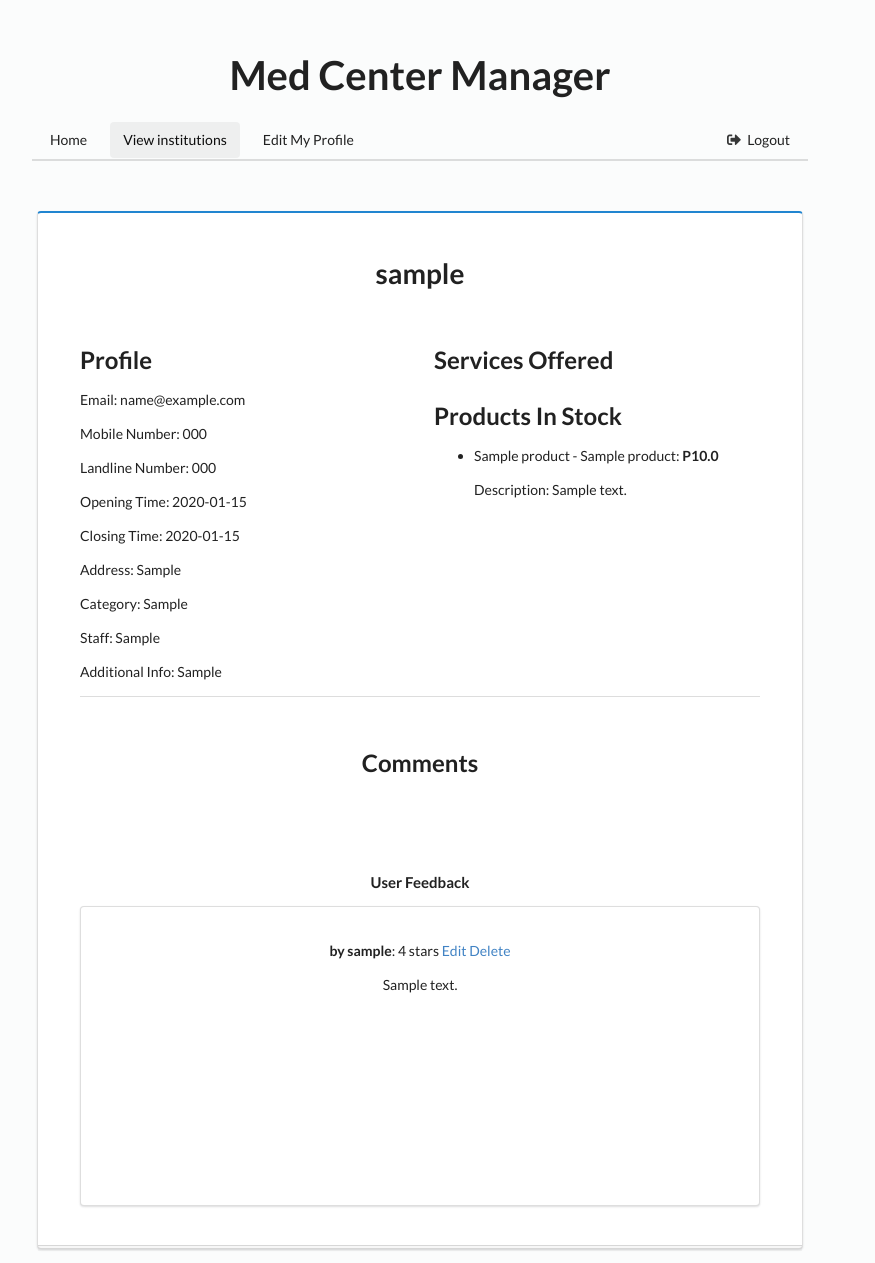
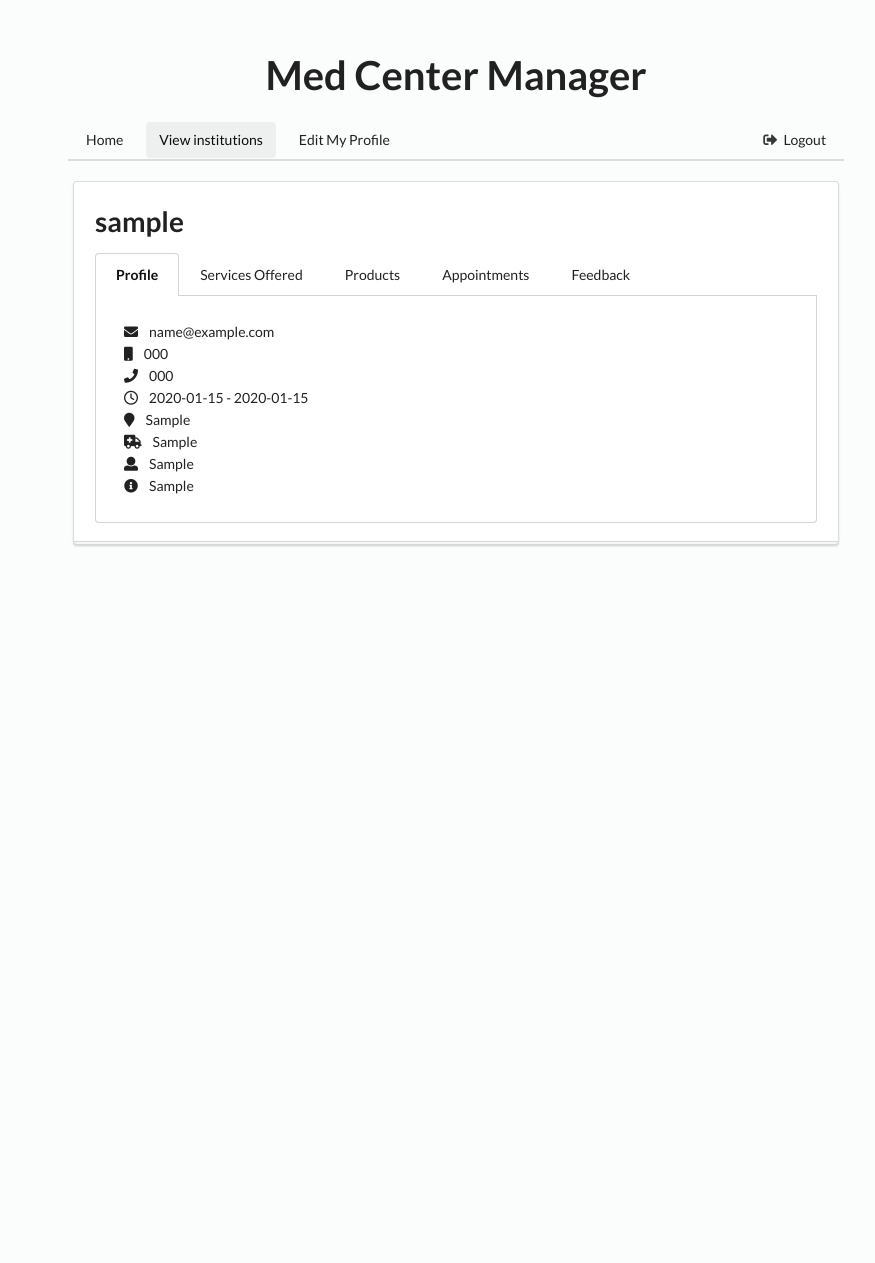
Before and after one commit to gabrielchase/CS-165-Medical-Center-Manager, a Django app: a page that uses src/templates/base.html in a window 1280 px wide. Shown: the whole page, without its empty margins (220-1095 px from the left). After the commit the page ends 547 px from the top, so only its background shows below. Run offline with Django 3.2, Linux system fonts and the light colour scheme; a user stored in the database is signed in; tables that the repository leaves empty hold one stand-in row (values such as "Sample post"); parts of the project's set-up code (start-up, migrations or seed data) failed here and were passed over; some libraries are stand-ins or nearby versions.

Commit message:
Updated appointments, admin, institution, and users pages

```diff
--- a/src/templates/base.html
+++ b/src/templates/base.html
@@ -11,6 +11,7 @@
     <link rel="stylesheet" type="text/css" href="{% static 'main.css' %}"/>
 
     <script src="https://code.jquery.com/jquery-3.1.0.min.js"></script>
+    <script src="https://use.fontawesome.com/5b20e0794d.js"></script>
 
     <link rel="stylesheet" type="text/css" href="https://cdnjs.cloudflare.com/ajax/libs/semantic-ui/2.2.6/semantic.css">
     <link rel="stylesheet" type="text/css" href="{% static '/bower_components/semantic-ui-calendar/dist/calendar.min.css' %}"/>
@@ -19,6 +20,10 @@
     <script src="https://cdnjs.cloudflare.com/ajax/libs/semantic-ui/2.2.6/semantic.js"></script>
     <script src="https://cdn.jsdelivr.net/semantic-ui/2.2.13/semantic.min.js"></script>
     <style>
+
+        body {
+            background-color: #FBFCFC;
+        }
         .ui.divided.list.modlist {
             margin-top: 0;
         }
@@ -28,12 +33,25 @@
         .ui.divided.list.modlist .item:first-child {
             padding-top: 0;
         }
+
+        .stars {
+            padding: 5px 0;
+        }
+
+        .stars.stars-4 > i.star.icon:nth-child(5), .stars.stars-3 > i.star.icon:nth-child(5), .stars.stars-3 > i.star.icon:nth-child(4), .stars.stars-2 > i.star.icon:nth-child(5), .stars.stars-2 > i.star.icon:nth-child(4), .stars.stars-2 > i.star.icon:nth-child(3), .stars.stars-1 > i.star.icon:nth-child(5), .stars.stars-1 > i.star.icon:nth-child(4), .stars.stars-1 > i.star.icon:nth-child(3), .stars.stars-1 > i.star.icon:nth-child(2), .stars.stars-0 > i.star.icon {
+            color: #ededed;
+        }
+
+        .stars > i.star.icon {
+            color: #ffdd11;
+            margin:0;
+        }
     </style>
 </head>
 
-<body style="background-color: #FBFCFC">
+<body>
     <h1 id="medcentermanager" class="ui header" align="center" style="margin-bottom:20px;">Med Center Manager</h1>
-{% block messages %}
+    {% block messageblock %}
     {% if messages %}
     {% if messages|length == 1 %}
     {% for message in messages %}
@@ -49,7 +67,8 @@
     </div>
     {% endif %}
     {% endif %}
-{% endblock messages %}
+    {% endblock messageblock %}
+
     {% block content %}
     {% endblock content %}
 
--- a/src/templates/users/user.html
+++ b/src/templates/users/user.html
@@ -1,8 +1,10 @@
-<div class="ui grid container center aligned">
+<div class="ui grid container centered aligned">
     <div class="column"></div>
     <div class="eleven wide column">
         {% extends "base.html" %}
+
         {% block content %}
+
         <div class="row">
             <div class="ui secondary menu" style="border-bottom: 2px solid rgba(34, 36, 38, 0.15);" >
               <a class="item" href={% url 'dashboard:home' %}>Home</a>
@@ -14,36 +16,79 @@
             </div>
         </div>
     </div>
+
     <div class="row">
-                <div class="ui blue very padded stacked segment">
+        <div class="ui padded stacked segment" style="margin-top: 20px;">
             <h1>{{ object.username }}</h1>
-                    <br>
-                    <br>
 
-                    <div class="ui grid">
-                        <div class="two column row">
-                            <div class="column" style="text-align: left">
-                                <h2>Profile</h2>
-                                <p>Email: {{ object.email }}</p>
-                                <p>Mobile Number: {{ object.mobile_number }}</p>
-                                <p>Landline Number: {{ object.landline_number }}</p>
+            <div class="ui top attached tabular menu">
+                <a class="{% if not current_feedback %}active{% endif %}  item" data-tab="profile">Profile</a>
+                <a class="item" data-tab="services">Services Offered</a>
+                <a class="item" data-tab="products">Products</a>
+                <a class="item" data-tab="appointments">Appointments</a>
+                <a class="{% if current_feedback %}active{% endif %} item" data-tab="feedback">Feedback</a>
+            </div>
+            <div class="ui bottom attached segment">
+              <div class="ui {% if not current_feedback %}active{% endif %} tab" data-tab="profile">
+                <div class="ui basic segment" style="text-align: left">
+                    <div class="ui list">
+                      <div class="item">
+                        <i class="mail icon"></i>
+                        <div class="content">{{ object.email }}</div>
+                    </div>
+                    {% if object.mobile_number %}
+                    <div class="item">
+                        <i class="mobile icon"></i>
+                        <div class="content">{{ object.mobile_number }}</div>
+                    </div>
+                    {% endif %}
 
+                    {% if object.landline_number %}
+                    <div class="item">
+                        <i class="call icon"></i>
+                        <div class="content">{{ object.landline_number }}</div>
+                    </div>
+                    {% endif %}
                     {% if object.is_admin %}
-                                    <p>Opening Time: {{ object.administratordetails.open_time }}</p>
-                                    <p>Closing Time: {{ object.administratordetails.close_time }}</p>
-                                    <p>Address: {{ object.administratordetails.location }}</p>
-                                    <p>Category: {{ object.administratordetails.category }}</p>
-                                    <p>Staff: {{ object.administratordetails.staff }}</p>
-                                    <p>Additional Info: {{ object.administratordetails.additional_info }}</p>
+                    <div class="item">
+                        <div class="content"><i class="fa fa-clock-o"></i> &nbsp;&nbsp;&nbsp;{{ object.administratordetails.open_time }} - {{ object.administratordetails.close_time }}</div>
                     </div>
-                            <div class="column" style="text-align: left">
+                    <div class="item">
+                        <i class="marker icon"></i>
+                        <div class="content">{{ object.administratordetails.location }}</div>
+                    </div>
+                    <div class="item">
+                        <i class="emergency icon"></i>
+                        <div class="content">{{ object.administratordetails.category }}</div>
+                    </div>
+                    <div class="item">
+                        <i class="user icon"></i>
+                        <div class="content">{{ object.administratordetails.staff }}</div>
+                    </div>
+                    <div class="item">
+                        <i class="info circle icon"></i>
+                        <div class="content">{{ object.administratordetails.additional_info }}</div>
+                    </div>
+                    {% endif %}
+
+                </div>
+            </div>
+
+    </div>
+
+<div class="ui tab" data-tab="services">
+    <div class="ui basic segment">
         <h2>Services Offered</h2>
         <ul>
             {% for service in object.administratordetails.services.all %}
             <li> {{ service.name }} </li>
             {% endfor %}
         </ul>
+    </div>
+</div>
 
+<div class="ui tab" data-tab="products">
+    <div class="ui basic segment">
         <h2>Products In Stock</h2>
         <ul>
             {% for instance in my_products %}
@@ -54,10 +99,13 @@
             <br>
             {% endfor %}
         </ul>
-                                {% endif %}
+    </div>
+</div>
 
+<div class="ui tab" data-tab="appointments">
+    <div class="ui basic segment">
         {% if not current_user.is_admin %}
-                                    <h2>My Appointments Here</h2>
+        <h2>My Appointments</h2>
         <a href="{% url 'appointments:create' slug=object.slug %}">Set an Appointment</a>
         {% if my_appointments_here %}
         <ul>
@@ -70,74 +118,146 @@
         {% endif %}
         {% endif %}
     </div>
+
 </div>
-                    </div>
-                    <div class="ui divider"></div>
-                    <div class="ui grid center aligned">
-                        <h2 class="ui center aligned header" style="margin-top: 50px">Comments</h2>
-                        <div class="one column row">
-                            <div class="column">
+
+
+<div class="ui {% if current_feedback %}active{% endif %} tab" data-tab="feedback">
+    <div class="ui basic segment">
         {% if not current_user.is_admin %}
             {% if object.is_admin %}
             <h4>Add Comment</h4>
-                                        <form class="ui form" action="{% url 'users:feedback' slug=object.slug %}" method="POST">
+            <form class="ui compact reply form" action="{% url 'users:feedback' slug=object.slug %}" method="POST">
                 {% csrf_token %}
 
                 {% if current_feedback %}
                 <input type="hidden" name="feedback_id" value="{{ current_feedback.feedback_id }}">
                 {% endif %}
 
+                <div class="ui form">
+                  <div class="inline fields">
+                    <label for="rating">Rating:</label>
                     <div class="field">
-                                                <label for="">Rating:</label>
-                                                <select class="ui fluid dropdown" name="rating" id="" required>
-                                                    {% if current_feedback %}
-                                                        <option value="{{ current_feedback.rating }}">{{ current_feedback.rating }}</option>
-                                                    {% else %}
-                                                        <option value="none">--- Select ---</option>
-                                                    {% endif %}
-                                                    <option value="1">1</option>
-                                                    <option value="2">2</option>
-                                                    <option value="3">3</option>
-                                                    <option value="4">4</option>
-                                                    <option value="5">5</option>
-                                                </select>
+                        <input type="hidden" id="rating" name="rating" required>
+                      <div class="stars stars-input stars-{% if current_feedback %}{{ current_feedback.rating }}{% else %}0{% endif %}" data-input="#rating" data-value="{% if current_feedback %}{{ current_feedback.rating }}{% else %}0{% endif %}">
+                        <i class="star icon"></i><i class="star icon"></i><i class="star icon"></i><i class="star icon"></i><i class="star icon"></i>
                       </div>
-                                            <br>
-                                            <br>
+                    </div>
+                  </div>
+
+
+
                 <div class="field">
-                                                <label for="">Comment:</label>
-                                                <textarea name="comment" id="" cols="30" rows="10" >{% if current_feedback %}{{ current_feedback.comment }}{% endif %}</textarea>
+                  <textarea name="comment">{% if current_feedback %}{{ current_feedback.comment }}{% endif %}</textarea>
                 </div>
-                                            <input type="submit" value="Submit" class="ui positive button" />
+                <button type="submit" class="ui primary submit labeled icon button">
+                  <i class="icon edit"></i> Add Comment
+                </button>
+
+
             </form>
             {% endif %}
         {% endif %}
-                                <br>
-                                <br>
+
         <h4>User Feedback</h4>
-                                <div class="ui segment" id="feedback">
-                                    <br>
+        <div class="ui segment">
+            <div class="ui divided list modlist">
                 {% for f in feedback %}
-                                        <p>
-                                            <strong>by {{ f.user.username}}</strong>: {{ f.rating }} stars
+                <div class="item">
                     {% if f.user == current_user %}
-                                                <a href="{% url 'users:detail' slug=object.slug %}?fid={{ f.feedback_id }}">Edit</a>
+                    <div class="right floated content">
+                        <small>
+                        <a href="{% url 'users:detail' slug=object.slug %}?fid={{ f.feedback_id }}">Edit</a> |
                         <a href="{% url 'users:feedback' slug=object.slug %}?fid={{ f.feedback_id }}">Delete</a>
+                        </small>
+                    </div>
                     {% endif %}
-                                        </p>
-                                        <p>{{ f.comment }}</p>
+                    <h4 class="ui header">{{ f.user.username}}</h4>
+                    <div class="stars stars-{{ f.rating }}"><i class="star icon"></i><i class="star icon"></i><i class="star icon"></i><i class="star icon"></i><i class="star icon"></i></div>
 
-                                        <br>
+
+
+                <div class="content" style="padding:2px 0;">{{ f.comment }}</div>
+
+                </div>
                 {% endfor %}
+            </div>
+
+        </div>
+
+
+    </div>
+</div>
+
+
 </div>
 </div>
 </div>
 </div>
-                </div>
-            </div>
-        </div>
-        <div class="column"></div>
-    </div>
-</div>
+
+<script type="text/javascript">
+
+$('.item').on('click', function() {
+    $('.item').removeClass('active');
+    $(this).addClass('active');
+});
+
+$('.menu .item').tab();
+
+function bituin(){
+    var stardex = $(this).index();
+    $('.stars-input').each(function(index) {
+        $(this)
+            .removeClass('stars-0')
+            .removeClass('stars-1')
+            .removeClass('stars-2')
+            .removeClass('stars-3')
+            .removeClass('stars-4')
+
+        if(stardex<5) {
+            $(this).addClass('stars-'+(stardex+1));
+            $($(this).attr('data-input')).val(stardex+1);
+            $(this).attr('data-value', stardex+1);
+        } else {
+        }
+    })
+}
+$('.stars-input > .star').click(bituin);
+$('.stars-input > .star').hover(
+    function() {
+        var stardex = $(this).index();
+        $('.stars-input').each(function(index) {
+            $(this)
+                .removeClass('stars-0')
+                .removeClass('stars-1')
+                .removeClass('stars-2')
+                .removeClass('stars-3')
+                .removeClass('stars-4')
+                .removeClass('stars-5')
+
+            if(stardex<5) {
+                $(this).addClass('stars-'+(stardex+1));
+            } else {
+            }
+        })
+    },
+    function() {
+        $parent = $(this).parent();
+        $parent
+            .removeClass('stars-0')
+            .removeClass('stars-1')
+            .removeClass('stars-2')
+            .removeClass('stars-3')
+            .removeClass('stars-4')
+            .removeClass('stars-5')
+
+        var val = $parent.attr('data-value');
+        if(val < 5) {
+            $parent.addClass('stars-'+val);
+        } else {
+        }
+    });
+
+</script>
 
 {% endblock %}
--- a/src/templates/users/user_update.html
+++ b/src/templates/users/user_update.html
@@ -1,4 +1,4 @@
-<div class="ui grid container center aligned" style="margin-top: 60px">
+<div class="ui grid container center aligned">
     <div class="row">
         <div class="eight wide computer column thirteen wide tablet thirteen wide mobile">
 
```
Also changed, not shown: src/templates/appointments/create_appointment.html (+47 -20 lines), src/templates/dashboard/admin_services.html (+4 -3 lines), src/templates/dashboard/home.html (+27 -16 lines), src/templates/dashboard/institution_search.html (+13 -9 lines), src/templates/dashboard/search_bar.html (+19 -17 lines). Lines whose indentation alone changed are shown as unchanged.
